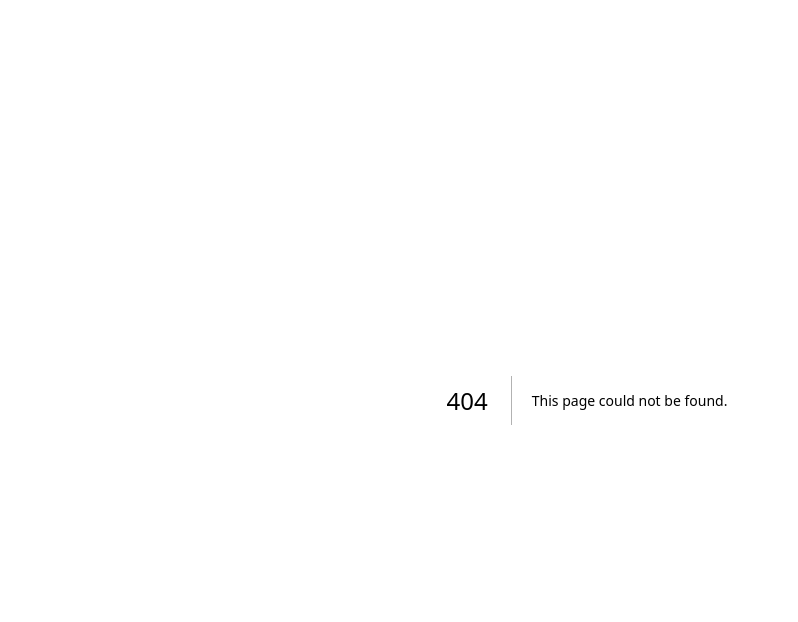
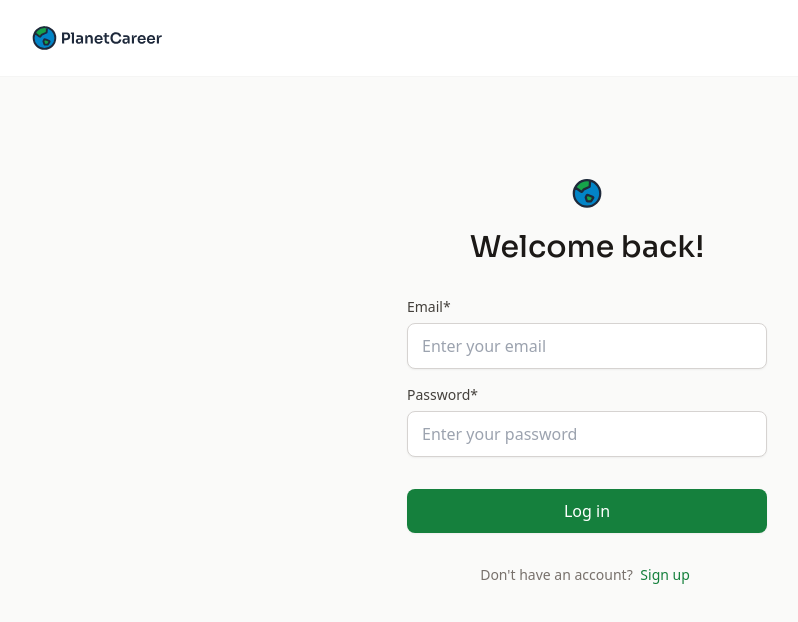
Before and after one commit to kelsiesmurphy/planetcareer-v1, a Next.js app: page /login in a window 1280 px wide. Before the commit this address had no page. Shown: the top 622 px of the page, without its empty margins (53-851 px from the left). Built offline with nearby package versions, Linux system fonts and the light colour scheme.

Commit message:
Adding login screens

```diff
--- /dev/null
+++ b/components/auth/LoginScreen.tsx
@@ -0,0 +1,62 @@
+import Image from "next/image";
+
+const LoginScreen = ({ setAuthType, font }: any) => {
+  return (
+    <div className="flex-1 max-w-[360px] space-y-8">
+      <div className="flex flex-col items-center text-center space-y-4">
+        <Image
+          alt="PlanetCareer Logomark"
+          width="0"
+          height="0"
+          className="w-10 aspect-square"
+          src="/logomark.svg"
+        />
+        <h1
+          className={
+            font.className + " text-2xl md:text-3xl font-medium text-stone-900"
+          }
+        >
+          Welcome back!
+        </h1>
+      </div>
+      <div className="space-y-4">
+        <div className="flex-1 flex flex-col gap-1.5">
+          <label htmlFor="fname" className="font-medium text-sm text-stone-700">
+            Email*
+          </label>
+          <input
+            id="fname"
+            type="email"
+            placeholder="Enter your email"
+            className="input"
+          />
+        </div>
+        <div className="flex-1 flex flex-col gap-1.5">
+          <label htmlFor="fname" className="font-medium text-sm text-stone-700">
+            Password*
+          </label>
+          <input
+            id="fname"
+            type="password"
+            placeholder="Enter your password"
+            className="input"
+          />
+        </div>
+      </div>
+      <button className="btn-primary w-full max-w-none">Log in</button>
+      <div>
+        <p className="text-sm text-stone-500 text-center">
+          Don&apos;t have an account?{" "}
+          <button
+            className="font-medium px-1 cursor-pointer outline-green-700 text-green-700"
+            onClick={() => setAuthType("Sign up")}
+          >
+            Sign up
+          </button>
+        </p>
+      </div>
+    </div>
+  );
+};
+
+export default LoginScreen;
--- /dev/null
+++ b/components/auth/Navigation.tsx
@@ -0,0 +1,16 @@
+import Link from "next/link"
+import Logo from "../Logo"
+
+const Navigation = () => {
+  return (
+    <nav className="bg-white border-b border-stone-100 flex justify-between py-4 px-4 md:px-20 transition-all">
+      <div className="flex gap-4 items-center">
+        <Link href="/" className="outline-green-700">
+          <Logo />
+        </Link>
+      </div>
+    </nav>
+  )
+}
+
+export default Navigation
--- /dev/null
+++ b/components/auth/SignupScreen.tsx
@@ -0,0 +1,76 @@
+import Image from "next/image"
+
+const SignupScreen = ({setAuthType, font}:any) => {
+  return (
+    <div className="flex-1 max-w-[360px] space-y-8">
+      <div className="flex flex-col items-center text-center space-y-4">
+        <Image
+          alt="PlanetCareer Logomark"
+          width="0"
+          height="0"
+          className="w-10 aspect-square"
+          src="/logomark.svg"
+        />
+        <h1
+          className={
+            font.className + " text-2xl md:text-3xl font-medium text-stone-900"
+          }
+        >
+          Create an account
+        </h1>
+      </div>
+      <div className="space-y-4">
+        <div className="flex-1 flex flex-col gap-1.5">
+          <label htmlFor="fname" className="font-medium text-sm text-stone-700">
+            First Name*
+          </label>
+          <input
+            id="fname"
+            type="text"
+            placeholder="Enter your first name"
+            className="input"
+          />
+        </div>
+        <div className="flex-1 flex flex-col gap-1.5">
+          <label htmlFor="fname" className="font-medium text-sm text-stone-700">
+            Email*
+          </label>
+          <input
+            id="fname"
+            type="email"
+            placeholder="Enter your email"
+            className="input"
+          />
+        </div>
+        <div className="flex-1 flex flex-col gap-1.5">
+          <label htmlFor="fname" className="font-medium text-sm text-stone-700">
+            Password*
+          </label>
+          <input
+            id="fname"
+            type="password"
+            placeholder="Create a password"
+            className="input"
+          />
+          <p className="text-stone-500 text-sm">
+            Must be at least 8 characters.
+          </p>
+        </div>
+      </div>
+      <button className="btn-primary w-full max-w-none">Get started</button>
+      <div>
+        <p className="text-sm text-stone-500 text-center">
+          Already have an account?{" "}
+          <button
+            className="font-medium px-1 cursor-pointer outline-green-700 text-green-700"
+            onClick={() => setAuthType("Log in")}
+          >
+            Log in
+          </button>
+        </p>
+      </div>
+    </div>
+  )
+}
+
+export default SignupScreen
--- a/pages/index.tsx
+++ b/pages/index.tsx
@@ -4,7 +4,6 @@ import Hero from "@/components/index/Hero";
 import Faq from "@/components/index/Faq";
 import Footer from "@/components/index/Footer";
 import { Sora } from "next/font/google";
-
 
 const sora = Sora({ subsets: ["latin"] });
 
--- /dev/null
+++ b/pages/login.tsx
@@ -0,0 +1,40 @@
+import { useState } from "react";
+import Head from "next/head";
+import LoginScreen from "@/components/auth/LoginScreen";
+import Navigation from "@/components/auth/Navigation";
+import SignupScreen from "@/components/auth/SignupScreen";
+import { Sora } from "next/font/google";
+
+const sora = Sora({ subsets: ["latin"] });
+
+const Login = () => {
+  type AuthOptions = "Log in" | "Sign up";
+
+  const [authType, setAuthType] = useState<AuthOptions>("Log in");
+
+  return (
+    <>
+      <Head>
+        <title>{authType} | PlanetCareer</title>
+        <meta
+          name="description"
+          content="Keep track of your job search with our application tracker, built to help you secure your dream job. Ethical job board coming soon."
+        />
+        <meta name="viewport" content="width=device-width, initial-scale=1" />
+        <link rel="icon" href="/favicon.svg" />
+      </Head>
+      <main className="flex flex-col min-h-screen bg-stone-50">
+        <Navigation />
+        <div className="flex-1 flex p-12 md:p-24 px-4 justify-center">
+          {authType === "Log in" ? (
+            <LoginScreen setAuthType={setAuthType} font={sora}/>
+          ) : (
+            <SignupScreen setAuthType={setAuthType} font={sora}/>
+          )}
+        </div>
+      </main>
+    </>
+  );
+};
+
+export default Login;
```
